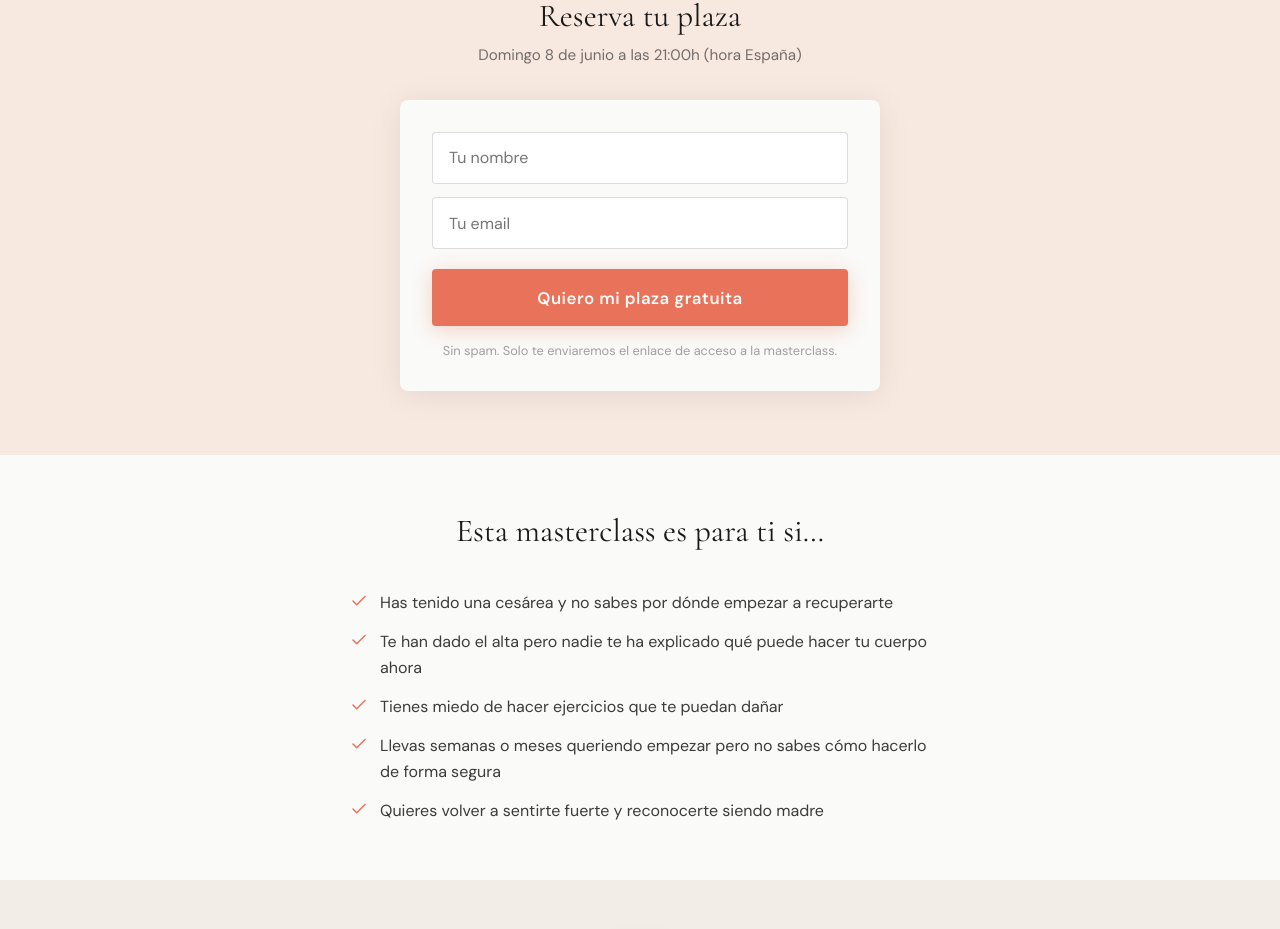
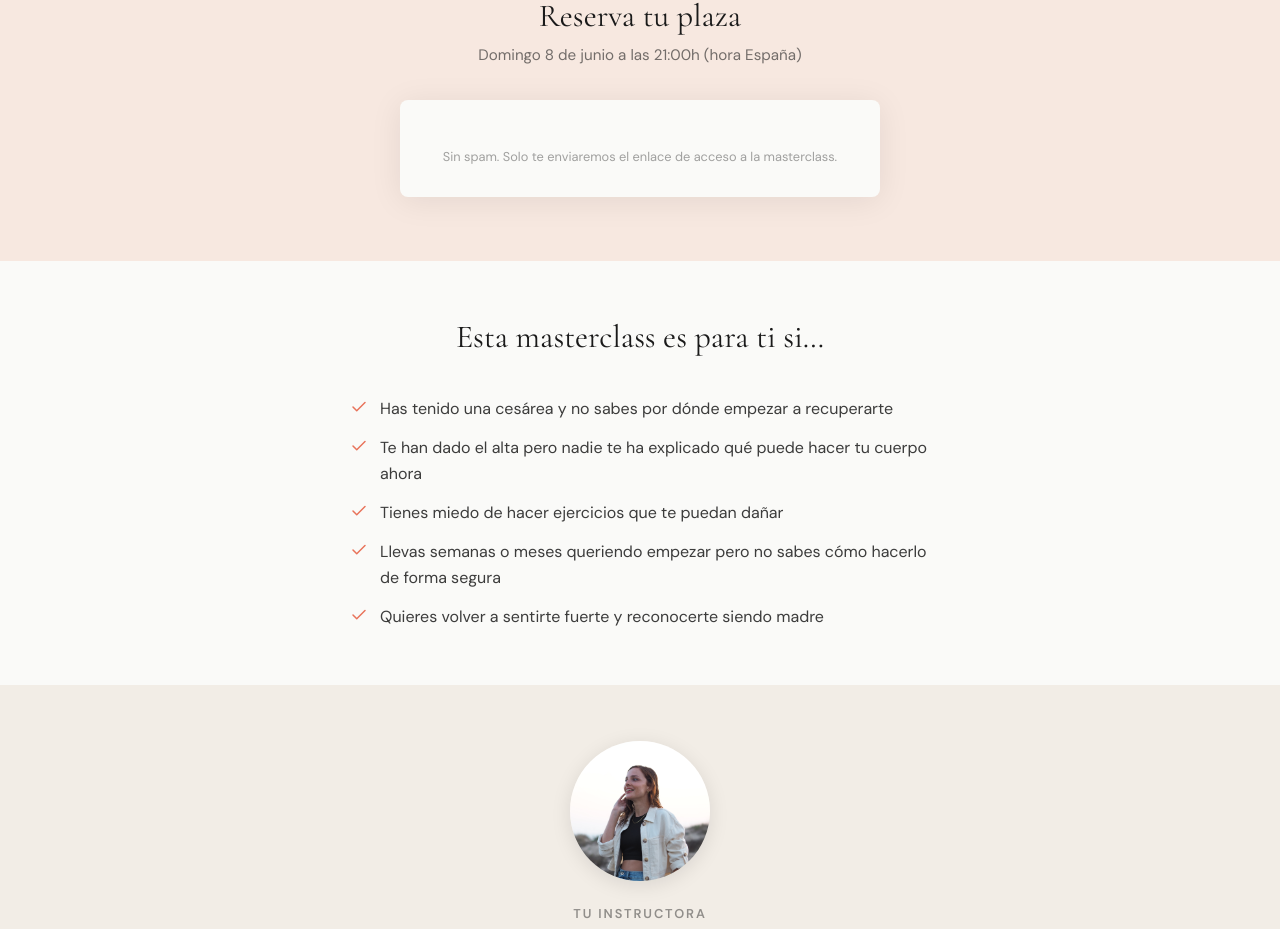
Before and after one commit to susanaaresla-lab/esencial-susana, a React (Create React App) app: page /masterclass in a window 1280 px wide. Shown: the part 1800-2729 px from the top of the page. Built offline with nearby package versions, Linux system fonts and the light colour scheme.

Commit message:
formulario EmailOctopus masterclass

```diff
--- a/src/pages/MasterclassPage.js
+++ b/src/pages/MasterclassPage.js
@@ -11,8 +11,15 @@ const MASTERCLASS_URL    = 'https://esencialsusanaares.com/masterclass';
 export default function MasterclassPage() {
 
   useEffect(() => {
-    // Aquí puedes añadir el script del formulario cuando lo tengas listo
-    // (EmailOctopus, ConvertKit, etc.)
+    const script = document.createElement('script');
+    script.src = 'https://eocampaign1.com/form/d20aeb38-5bfb-11f1-8f8b-d988b9c04363.js';
+    script.setAttribute('data-form', 'd20aeb38-5bfb-11f1-8f8b-d988b9c04363');
+    script.async = true;
+    document.getElementById('eo-form-masterclass')?.appendChild(script);
+    return () => {
+      const container = document.getElementById('eo-form-masterclass');
+      if (container) container.innerHTML = '';
+    };
   }, []);
 
   return (
@@ -39,30 +46,20 @@ export default function MasterclassPage() {
       {/* ── HERO ── */}
       <section style={{ background: 'linear-gradient(to bottom, var(--peach) 0%, var(--white) 100%)', padding: '3rem 1.5rem 3.5rem' }}>
         <div style={{ maxWidth: 660, margin: '0 auto', textAlign: 'center' }}>
-
-          {/* Badge */}
           <div style={{ display: 'inline-flex', alignItems: 'center', gap: '0.5rem', background: 'var(--coral)', color: 'white', fontWeight: 700, fontSize: '0.75rem', letterSpacing: '0.1em', textTransform: 'uppercase', padding: '0.45rem 1.1rem', borderRadius: 999, marginBottom: '1.5rem' }}>
             <span>✦</span> Masterclass gratuita en directo
           </div>
-
-          {/* Título principal — editable */}
           <h1 className="t-serif" style={{ fontSize: 'clamp(1.75rem, 5vw, 3rem)', lineHeight: 1.15, color: 'var(--black)', fontWeight: 400, marginBottom: '1.25rem' }}>
             {MASTERCLASS_TITULO}
           </h1>
-
-          {/* Fecha — editable */}
           <p style={{ fontSize: '1.05rem', color: 'var(--coral)', fontWeight: 600, marginBottom: '2rem', display: 'flex', alignItems: 'center', justifyContent: 'center', gap: '0.5rem' }}>
             <Calendar size={17} /> {MASTERCLASS_FECHA}
           </p>
-
-          {/* Pills */}
           <div style={{ display: 'flex', flexWrap: 'wrap', justifyContent: 'center', gap: '0.6rem', marginBottom: '2.5rem' }}>
             <span className="pill"><Clock size={14} />Online · En directo</span>
             <span className="pill">Gratuita</span>
             <span className="pill">Adaptada a cesárea</span>
           </div>
-
-          {/* CTA */}
           <button
             className="btn-coral"
             style={{ fontSize: '1.1rem', padding: '1.1rem 2.5rem' }}
@@ -77,7 +74,6 @@ export default function MasterclassPage() {
       <section style={{ background: 'var(--white)', padding: '3rem 1.5rem' }}>
         <div style={{ maxWidth: 660, margin: '0 auto' }}>
           <p style={{ textAlign: 'center', fontSize: '0.9rem', color: 'rgba(26,26,26,0.5)', marginBottom: '1rem', textTransform: 'uppercase', letterSpacing: '0.1em', fontWeight: 600 }}>Susana te lo explica</p>
-          {/* ── SUSTITUYE este div por tu vídeo cuando lo tengas ── */}
           <div style={{ background: 'var(--beige)', borderRadius: 8, aspectRatio: '16/9', display: 'flex', flexDirection: 'column', alignItems: 'center', justifyContent: 'center', gap: '0.75rem', boxShadow: '0 4px 24px rgba(0,0,0,0.07)' }}>
             <div style={{ width: 56, height: 56, borderRadius: '50%', background: 'var(--coral)', display: 'flex', alignItems: 'center', justifyContent: 'center' }}>
               <svg width="22" height="22" viewBox="0 0 24 24" fill="white"><polygon points="5,3 19,12 5,21"/></svg>
@@ -121,24 +117,8 @@ export default function MasterclassPage() {
           <p style={{ fontSize: '0.95rem', color: 'rgba(26,26,26,0.6)', marginBottom: '2rem', lineHeight: 1.6 }}>
             {MASTERCLASS_FECHA}
           </p>
-
-          {/* ── FORMULARIO ── Sustituir por el script de EmailOctopus/ConvertKit cuando esté listo */}
           <div style={{ background: 'var(--white)', borderRadius: 8, padding: '2rem', boxShadow: '0 4px 32px rgba(0,0,0,0.08)' }}>
-            <div style={{ display: 'flex', flexDirection: 'column', gap: '0.85rem', marginBottom: '1.25rem' }}>
-              <input
-                type="text"
-                placeholder="Tu nombre"
-                style={{ padding: '0.9rem 1rem', borderRadius: 4, border: '1px solid rgba(26,26,26,0.15)', fontFamily: 'var(--sans)', fontSize: '1rem', outline: 'none', color: 'var(--black)' }}
-              />
-              <input
-                type="email"
-                placeholder="Tu email"
-                style={{ padding: '0.9rem 1rem', borderRadius: 4, border: '1px solid rgba(26,26,26,0.15)', fontFamily: 'var(--sans)', fontSize: '1rem', outline: 'none', color: 'var(--black)' }}
-              />
-            </div>
-            <button className="btn-coral" style={{ width: '100%', fontSize: '1.05rem', padding: '1.1rem' }}>
-              Quiero mi plaza gratuita
-            </button>
+            <div id="eo-form-masterclass" />
             <p style={{ fontSize: '0.8rem', color: 'rgba(26,26,26,0.4)', marginTop: '1rem' }}>
               Sin spam. Solo te enviaremos el enlace de acceso a la masterclass.
             </p>
```
